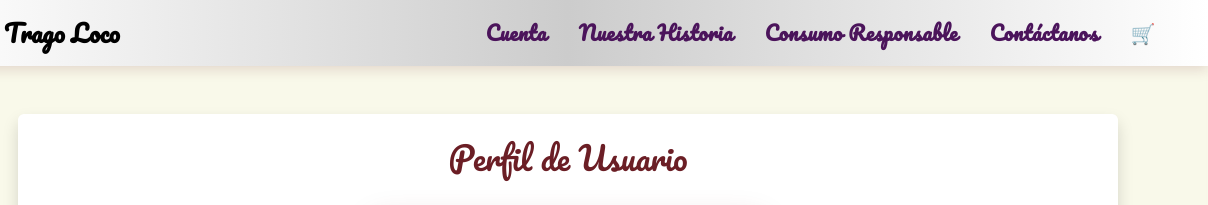
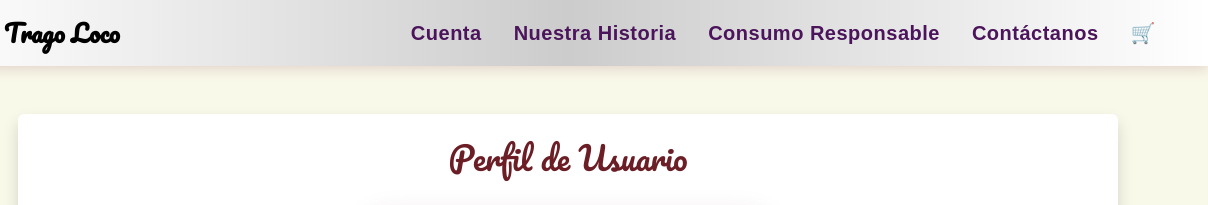
Before and after one commit to PaulaOramas/UsuarioTragoLoco, a plain HTML site: page paginas/Cuenta/Login.html in a window 1280 px wide. Shown: the top 205 px of the page, 72-1280 px from the left. Drawn offline with nearby package versions, Linux system fonts and the light colour scheme.

Commit message:
cambio de letra en el header

```diff
--- a/paginas/Shared/Header.html
+++ b/paginas/Shared/Header.html
@@ -2,7 +2,7 @@
     .nav-link {
         color: #4b145b !important;
         font-weight: 700 !important;
-        font-family: 'Pacifico', cursive !important;
+        font-family: 'Raleway', sans-serif !important;
         letter-spacing: 0.5px;
         transition: color 0.25s ease;
     }
```
